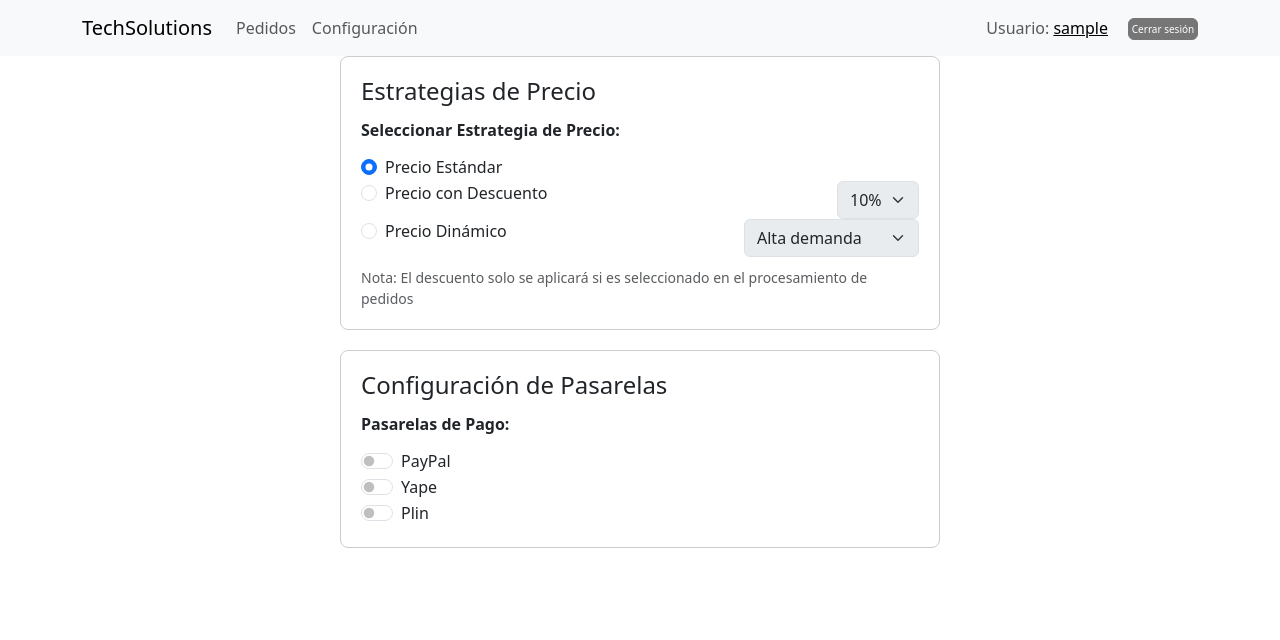
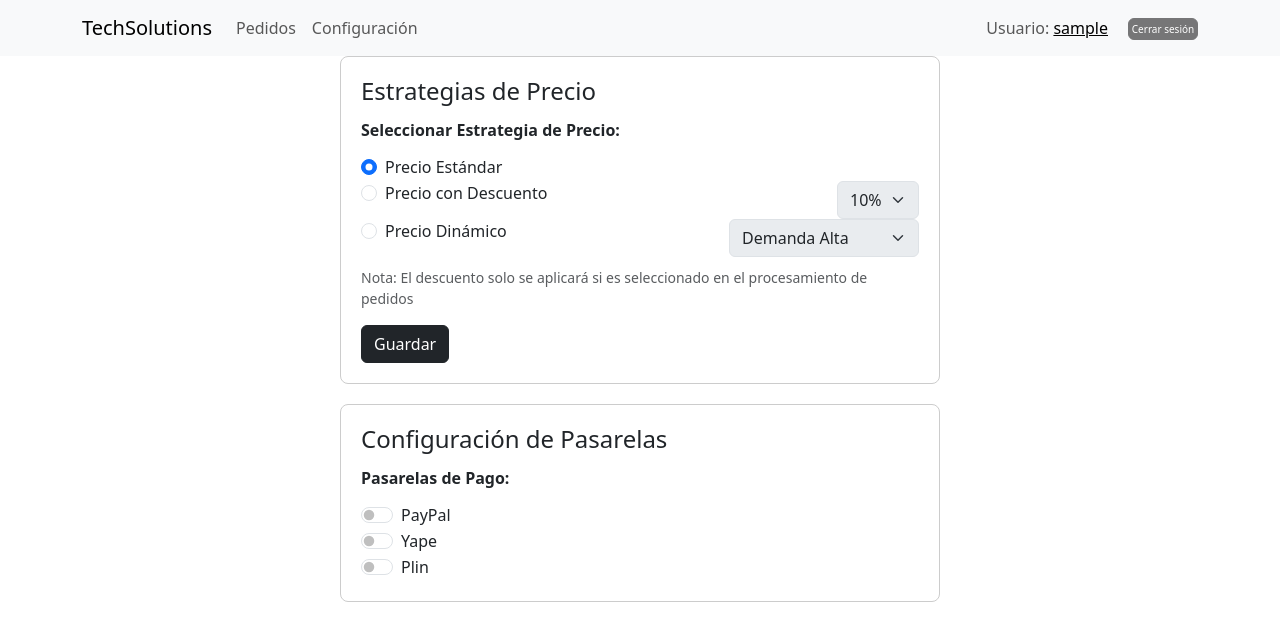
Before and after one commit to DevSer12/patronesSustiFrontend, a React (Vite) app: page /configuracion in a window 1280 px wide. Shown: the top 640 px of the page. Built offline with nearby package versions, Linux system fonts and the light colour scheme; no server answers; sample sign-in values are in the browser's storage.

Commit message:
Se implementa el boton guardar en el componente EstrategiaPrecio y se crea el service apiEstregiaPrecio

```diff
--- a/src/components/configuracion/EstrategiaPrecio.jsx
+++ b/src/components/configuracion/EstrategiaPrecio.jsx
@@ -1,13 +1,76 @@
-import React, { useState } from "react";
+import React, { useState, useEffect } from "react";
 import Form from "react-bootstrap/Form";
 import Row from "react-bootstrap/Row";
 import Col from "react-bootstrap/Col";
+import Button from "react-bootstrap/Button";
+import apiEstrategiaPrecio from "../../services/apiEstrategiaPrecio";
 import "../../assets/css/Configuracion.css";
 
 export default function EstrategiaPrecio() {
   const [opcion, setOpcion] = useState("estandar");
   const [descuento, setDescuento] = useState("10");
-  const [dinamico, setDinamico] = useState("alta");
+  const [dinamico, setDinamico] = useState("50");
+
+  useEffect(() => {
+    const cargarConfiguracion = async () => {
+      try {
+        const config = await apiEstrategiaPrecio("/precio", "GET");
+        if (config.estrategia === "DESCUENTO") {
+          setOpcion("descuento");
+          setDescuento(config.descuentoPorcentaje.toString());
+        } else if (config.estrategia === "DINAMICO") {
+          setOpcion("dinamico");
+          if (config.factorDinamico === 2) setDinamico("100");
+          else if (config.factorDinamico === 1.5) setDinamico("50");
+          else if (config.factorDinamico === 1.25) setDinamico("25");
+        } else {
+          setOpcion("estandar");
+        }
+      } catch (error) {
+        console.error("Error cargando configuración:", error);
+      }
+    };
+    cargarConfiguracion();
+  }, []);
+
+  const handleGuardar = async () => {
+    try {
+      let estrategia = "ESTANDAR";
+      let descuentoPorcentaje = 0;
+      let factorDinamico = 0;
+
+      if (opcion === "descuento") {
+        estrategia = "DESCUENTO";
+        descuentoPorcentaje = parseFloat(descuento);
+      } else if (opcion === "dinamico") {
+        estrategia = "DINAMICO";
+        switch (dinamico) {
+          case "100":
+            factorDinamico = 2;
+            break;
+          case "50":
+            factorDinamico = 1.5;
+            break;
+          case "25":
+            factorDinamico = 1.25;
+            break;
+          default:
+            factorDinamico = 1;
+        }
+      }
+
+      const payload = {
+        estrategia,
+        descuentoPorcentaje,
+        factorDinamico
+      };
+
+      const resultado = await apiEstrategiaPrecio("/precio", "PUT", payload);
+      alert("Configuración guardada exitosamente");
+    } catch (error) {
+      alert("Error al guardar: " + error.message);
+    }
+  };
 
   return (
     <div className="config-card">
@@ -48,8 +111,11 @@ export default function EstrategiaPrecio() {
                 >
                   <option value="5">5%</option>
                   <option value="10">10%</option>
-                  <option value="15">15%</option>
                   <option value="20">20%</option>
+                  <option value="30">30%</option>
+                  <option value="40">40%</option>
+                  <option value="50">50%</option>
+
                 </Form.Select>
               </Col>
             </Row>
@@ -71,9 +137,9 @@ export default function EstrategiaPrecio() {
                   onChange={(e) => setDinamico(e.target.value)}
                   disabled={opcion !== "dinamico"}
                 >
-                  <option value="alta">Alta demanda</option>
-                  <option value="media">Demanda media</option>
-                  <option value="baja">Baja demanda</option>
+                  <option value="100">Demanda Extrema</option>
+                  <option value="50">Demanda Alta</option>
+                  <option value="25">Demanda Media</option>
                 </Form.Select>
               </Col>
             </Row>
@@ -81,6 +147,17 @@ export default function EstrategiaPrecio() {
               Nota: El descuento solo se aplicará si es seleccionado en el
               procesamiento de pedidos
             </Form.Text>
+
+            <Row className="mt-3">
+              <Col>
+                <Button
+                  variant="dark"
+                  onClick={handleGuardar}
+                >
+                  Guardar
+                </Button>
+              </Col>
+            </Row>
           </Form>
         </Col>
       </Row>
--- /dev/null
+++ b/src/services/apiEstrategiaPrecio.js
@@ -0,0 +1,20 @@
+const apiEstrategiaPrecio = async (endpoint = '/precio', method = 'GET', body = null) => {
+  const token = localStorage.getItem('token');
+  const headers = { 'Content-Type': 'application/json' };
+
+  if (token)
+    headers.Authorization = `Bearer ${token}`;
+
+  const res = await fetch(`http://localhost:8080/api${endpoint}`, {
+    method,
+    headers,
+    body: body ? JSON.stringify(body) : null
+  });
+
+  const texto = await res.text();
+  const datos = texto ? JSON.parse(texto) : null;
+  if (!res.ok) throw new Error(datos?.message || 'Error en la petición');
+  return datos;
+};
+
+export default apiEstrategiaPrecio;
```
